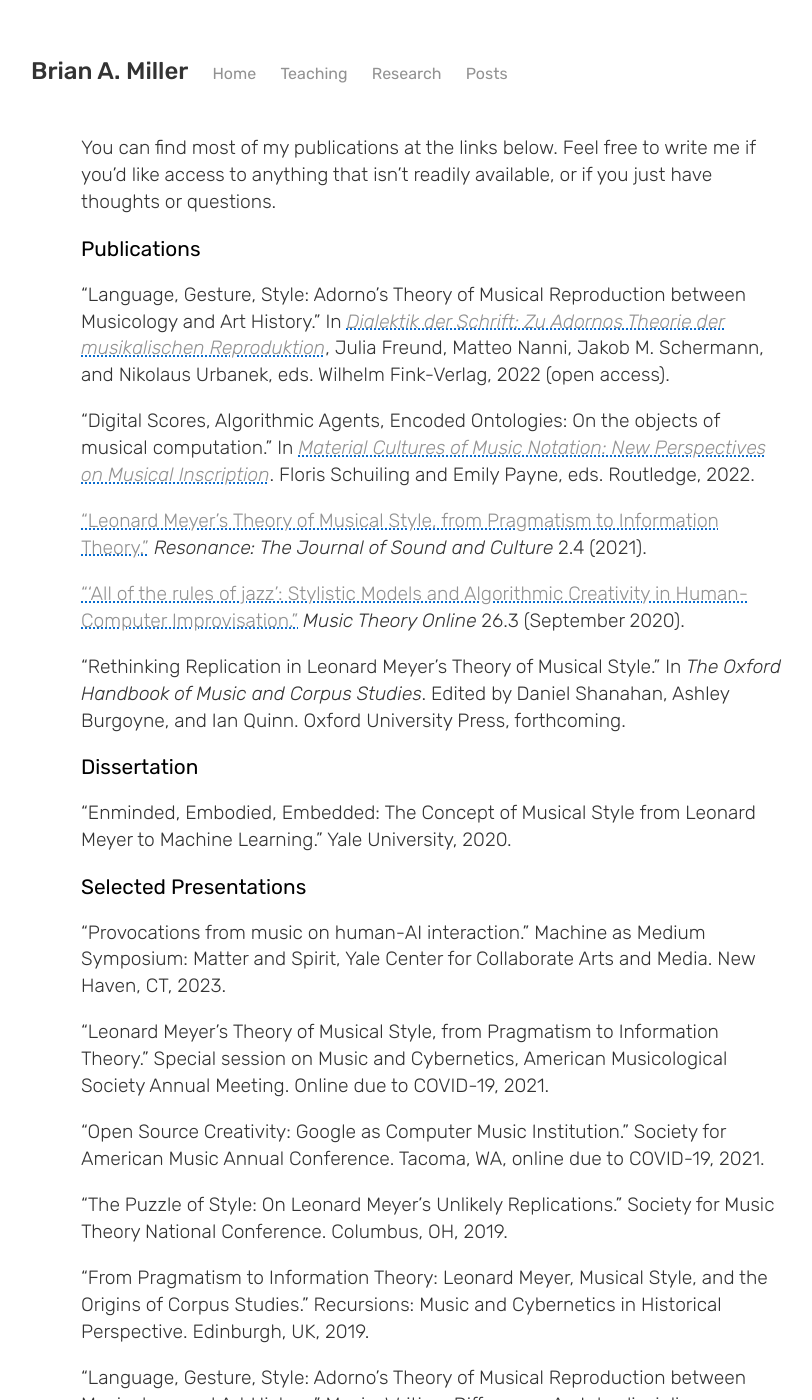
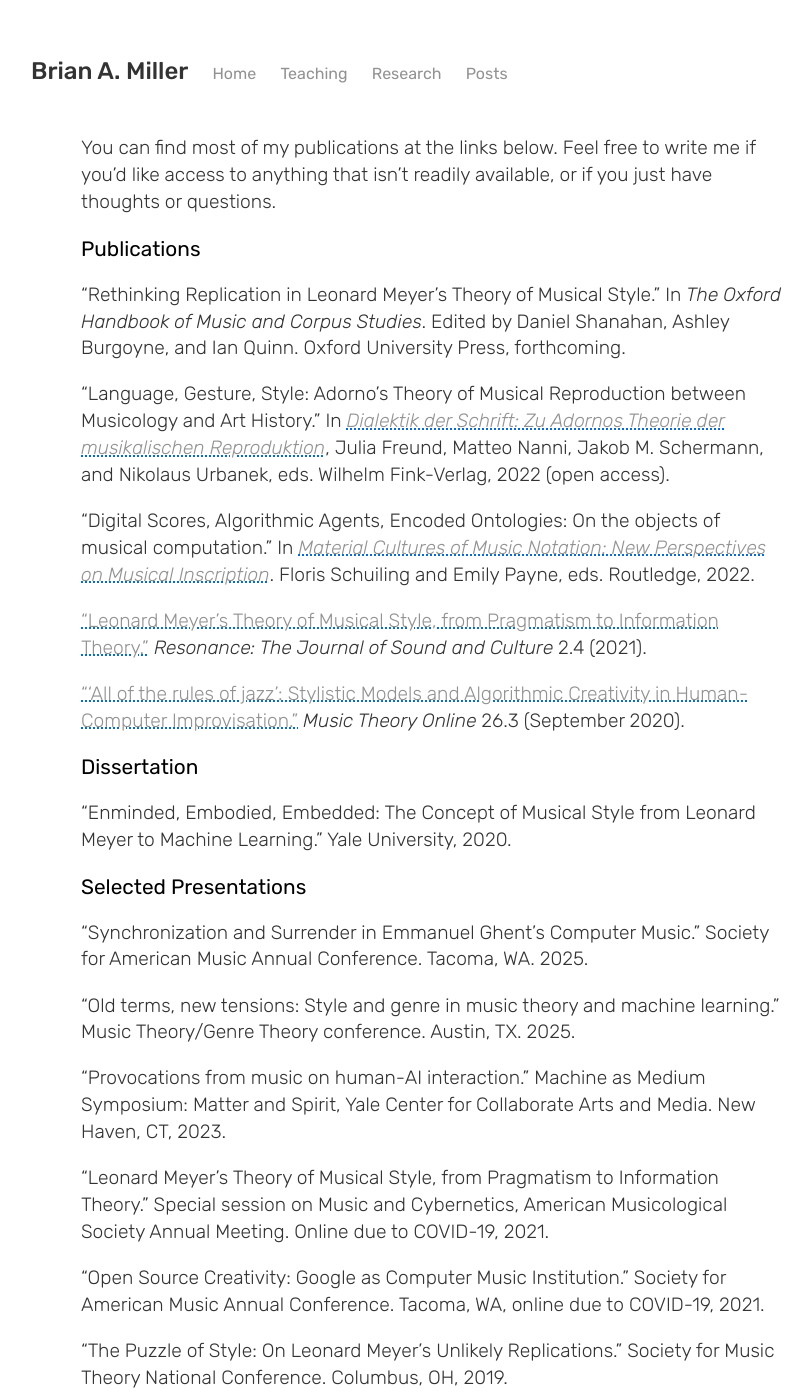
Before and after one commit to bmill42/bmill42.github.io, a Jekyll site: the page built from research/index.md, in a window 1280 px wide and 1400 px high. Shown: the whole window, without its empty margins (169-981 px from the left). Built offline with Jekyll 4.4.1, drawn with Linux system fonts in a browser that asks for light colours.

Commit message:
research page updates

```diff
--- a/research/index.md
+++ b/research/index.md
@@ -7,6 +7,8 @@ You can find most of my publications at the links below. Feel free to write me i
 
 ### Publications
 
+“Rethinking Replication in Leonard Meyer’s Theory of Musical Style.” In _The Oxford Handbook of Music and Corpus Studies_. Edited by Daniel Shanahan, Ashley Burgoyne, and Ian Quinn. Oxford University Press, forthcoming.
+
 “Language, Gesture, Style: Adorno’s Theory of Musical Reproduction between Musicology and Art History.” In [_Dialektik der Schrift: Zu Adornos Theorie der musikalischen Reproduktion_](https://doi.org/10.30965/9783846766804), Julia Freund, Matteo Nanni, Jakob M. Schermann, and Nikolaus Urbanek, eds. Wilhelm Fink-Verlag, 2022 (open access).
 
 “Digital Scores, Algorithmic Agents, Encoded Ontologies: On the objects of musical computation.” In [_Material Cultures of Music Notation: New Perspectives on Musical Inscription_](https://www.routledge.com/Material-Cultures-of-Music-Notation-New-Perspectives-on-Musical-Inscription/Schuiling-Payne/p/book/9780367359522). Floris Schuiling and Emily Payne, eds. Routledge, 2022.
@@ -15,13 +17,15 @@ You can find most of my publications at the links below. Feel free to write me i
 
 [“‘All of the rules of jazz’: Stylistic Models and Algorithmic Creativity in Human-Computer Improvisation.”](https://mtosmt.org/issues/mto.20.26.3/mto.20.26.3.miller.html) _Music Theory Online_ 26.3 (September 2020).
 
-“Rethinking Replication in Leonard Meyer’s Theory of Musical Style.” In _The Oxford Handbook of Music and Corpus Studies_. Edited by Daniel Shanahan, Ashley Burgoyne, and Ian Quinn. Oxford University Press, forthcoming.
-
 ### Dissertation
 
 "Enminded, Embodied, Embedded: The Concept of Musical Style from Leonard Meyer to Machine Learning." Yale University, 2020.
 
 ### Selected Presentations
+
+"Synchronization and Surrender in Emmanuel Ghent’s Computer Music." Society for American Music Annual Conference. Tacoma, WA. 2025.
+
+"Old terms, new tensions: Style and genre in music theory and machine learning." Music Theory/Genre Theory conference. Austin, TX. 2025.
 
 "Provocations from music on human-AI interaction." Machine as Medium Symposium: Matter and Spirit, Yale Center for Collaborate Arts and Media. New Haven, CT, 2023.
 
```
